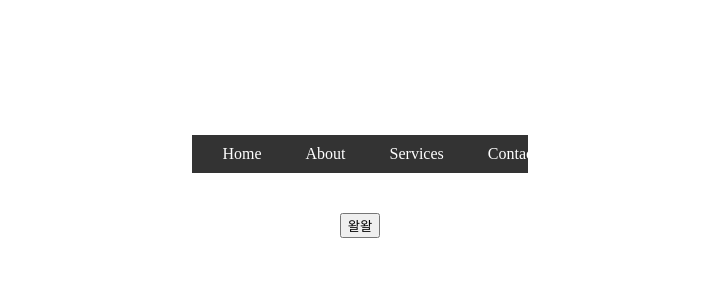
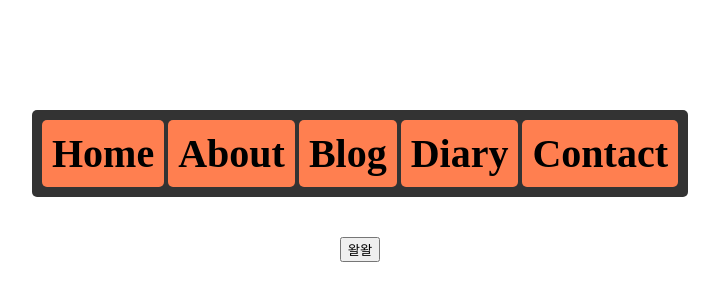
Before and after one commit to 5pal/gsap_tutorial, a website built with Vite: page index.html in a window 1280 px wide. Shown: the part 214-514 px from the top of the page, without its empty margins (280-999 px from the left). Built offline with nearby package versions, Linux system fonts and the light colour scheme; what buzz would draw is missing.

```diff
--- a/index.html
+++ b/index.html
@@ -11,7 +11,8 @@
             <ul>
                 <li><a href="#">Home</a></li>
                 <li><a href="#">About</a></li>
-                <li><a href="#">Services</a></li>
+                <li><a href="#">Blog</a></li>
+                <li><a href="#">Diary</a></li>
                 <li><a href="#">Contact</a></li>
             </ul>
         </nav>
--- a/main.js
+++ b/main.js
@@ -32,13 +32,22 @@
 
 toggleButton.addEventListener("click", handleSound);
 
-const menuItems = document.querySelectorAll("#menu ul li");
+const menuItems = document.querySelectorAll("#menu ul li a");
+console.log(menuItems.length);
+
 menuItems.forEach((item, index) => {
-    gsap.to(item, {
-        rotation: 0,
-        x: 10 * (index + 1),
-        duration: 1,
-        repeat: -1,
-        yoyo: true,
+    item.addEventListener("mouseenter", () => {
+        gsap.to(item, {
+            rotation: 0,
+            y: -5,
+            duration: 0.3,
+        });
+    });
+    item.addEventListener("mouseleave", () => {
+        gsap.to(item, {
+            rotation: 0,
+            y: 0,
+            duration: 0.3,
+        });
     });
 });
--- a/style.css
+++ b/style.css
@@ -11,6 +11,7 @@
 #menu {
     background-color: #333;
     padding: 10px;
+    border-radius: 5px;
 }
 #menu ul {
     list-style-type: none;
@@ -19,14 +20,18 @@
 }
 #menu ul li {
     display: inline-block;
-    margin-right: 10px;
 }
 #menu ul li a {
-    color: white;
+    background-color: coral;
+    display: inline-block;
+    color: black;
+    font-weight: bold;
+    font-size: 40px;
     text-decoration: none;
-    padding: 5px 10px;
+    border-radius: 5px;
+    padding: 10px 10px;
     transition: color 0.3s ease;
 }
 #menu ul li a:hover {
-    color: #66ccff;
+    color: rgba(0, 0, 0, 0.3);
 }
```
